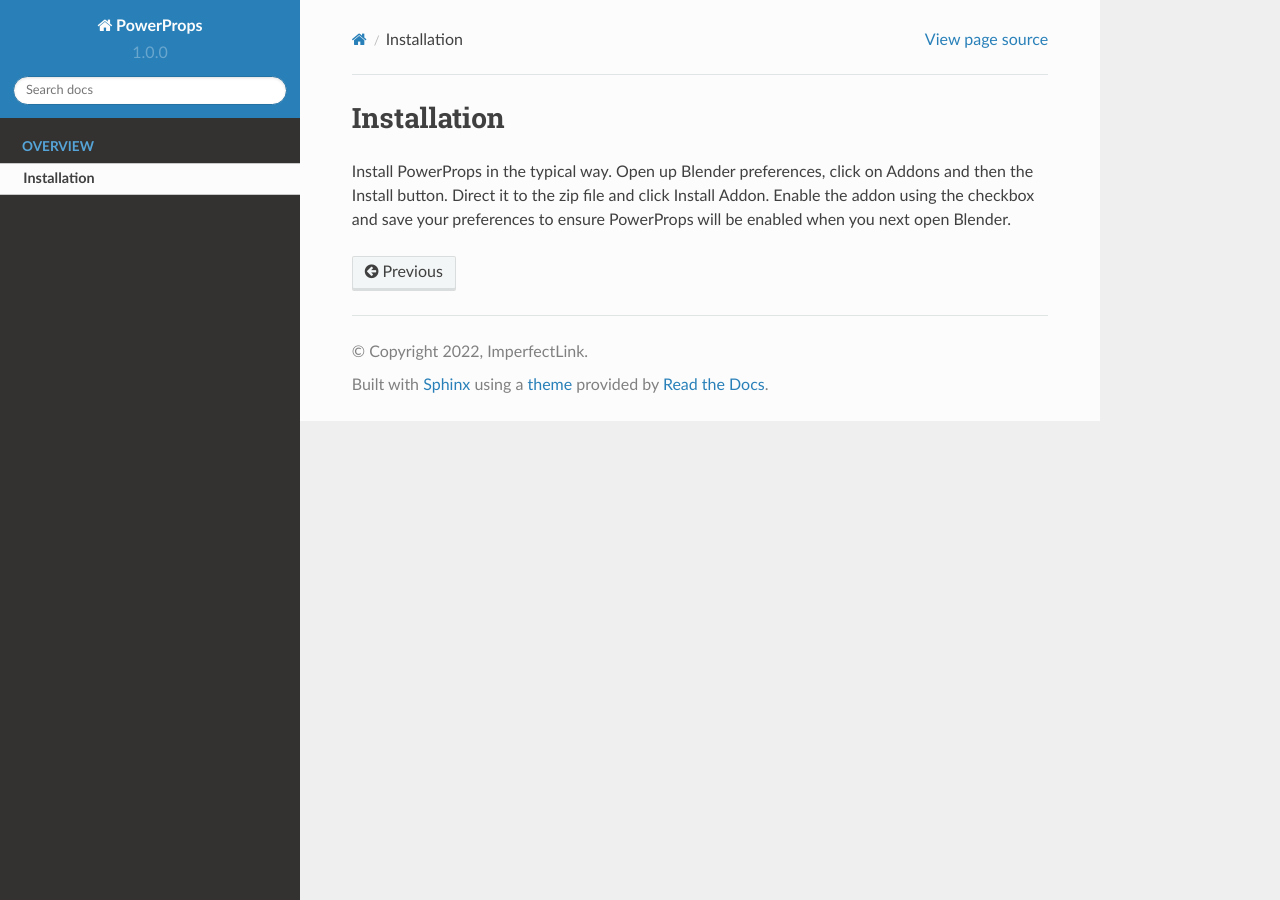
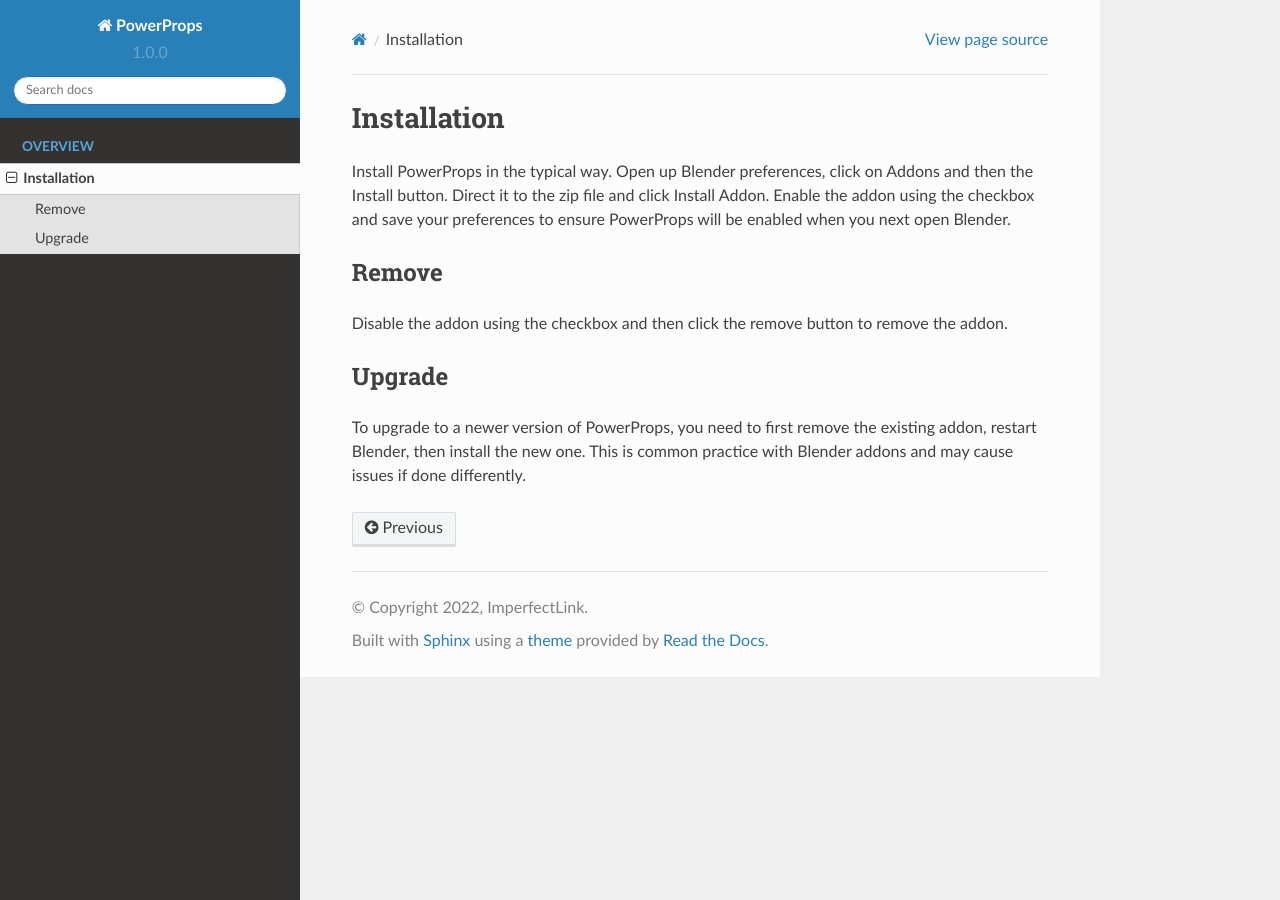
Before and after one commit to imperfectlink/PowerProps, a Sphinx documentation site: the page built from docs/source/installation.rst, in a window 1280 px wide. Built offline with Sphinx 7.4.7 and the Read the Docs theme 2.0.0, drawn with Linux system fonts in a browser that asks for light colours.

Commit message:
Update installation.rst

```diff
--- a/docs/source/installation.rst
+++ b/docs/source/installation.rst
@@ -3,3 +3,12 @@
 ====
 
 Install PowerProps in the typical way. Open up Blender preferences, click on Addons and then the Install button. Direct it to the zip file and click Install Addon. Enable the addon using the checkbox and save your preferences to ensure PowerProps will be enabled when you next open Blender.
+
+Remove
+~~~~
+
+Disable the addon using the checkbox and then click the remove button to remove the addon.
+
+Upgrade
+~~~~
+To upgrade to a newer version of PowerProps, you need to first remove the existing addon, restart Blender, then install the new one. This is common practice with Blender addons and may cause issues if done differently.
```
